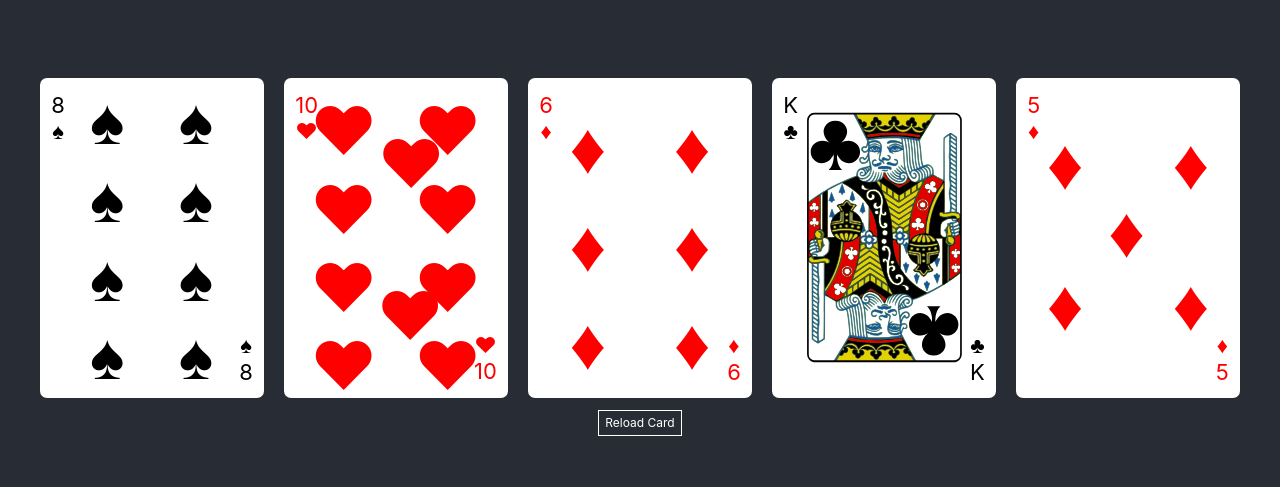
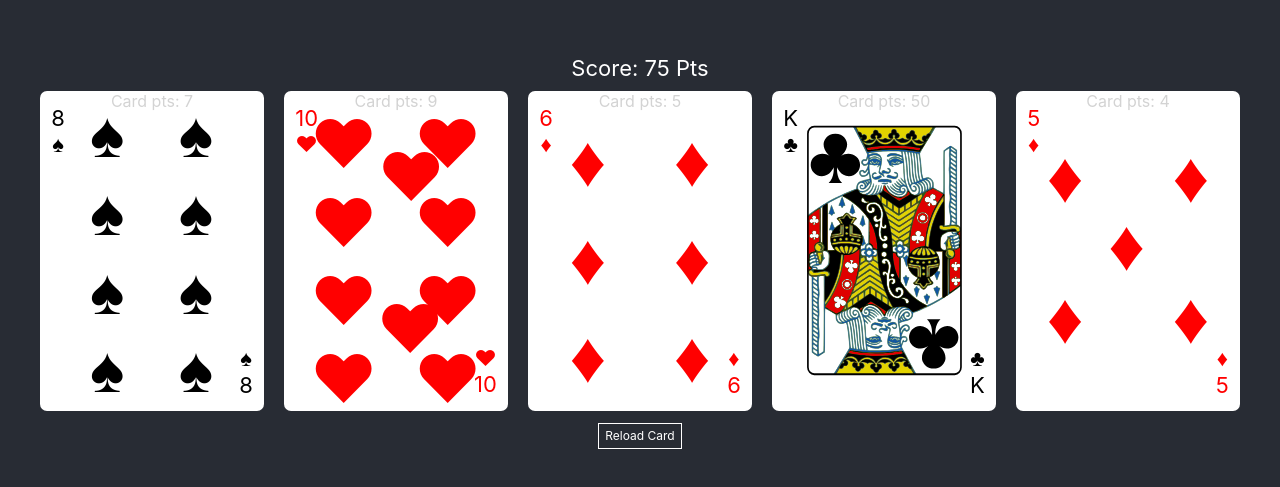
Before and after one commit to rodolphe37/random-playing-card-tuto, a React (Create React App) app: page / in a window 1280 px wide. Shown: the part 147-634 px from the top of the page. Built offline with nearby package versions, Linux system fonts and the light colour scheme.

Commit message:
added step2 - points for each card & added cumul score of all card

```diff
--- a/src/components/Card.js
+++ b/src/components/Card.js
@@ -1,25 +1,65 @@
+import { useEffect, useRef } from "react";
 import BorderCardFigureConditions from "./BorderCardFigureConditions";
 import CenterCardElement from "./CenterCardElement";
 
-const Card = ({ number, color, symbol, name }) => {
+const Card = ({
+  numberArray,
+  color,
+  symbol,
+  name,
+  randomValueArray,
+  scoreArray,
+  cardsNumber,
+}) => {
+  const isMounted = useRef(false);
+
+  useEffect(() => {
+    if (!isMounted) {
+      return;
+    }
+    isMounted.current = true;
+    if (
+      numberArray.id === randomValueArray.id &&
+      scoreArray.length < Number(cardsNumber)
+    ) {
+      scoreArray.push(randomValueArray.score);
+      isMounted.current = false;
+    }
+  }, [isMounted, scoreArray, numberArray, randomValueArray, cardsNumber]);
   return (
     <div className="card-container">
+      <p
+        style={{
+          position: "absolute",
+          width: "14rem",
+          textAlign: "center",
+          color: "lightgrey",
+        }}
+      >
+        Card pts: {randomValueArray.score}
+      </p>
       <div className={`card-content__inner ${name}`}>
         <div className={`card-content-inner__border-top ${color}`}>
           <div className="top-symbol ">
-            <BorderCardFigureConditions number={number} />
+            <BorderCardFigureConditions number={numberArray.number} />
             <span className="top-symbol-sigle">{symbol}</span>
           </div>
           <div />
         </div>
-        <div className={`card-content-inner__center grid-${number} ${color}`}>
-          <CenterCardElement number={number} symbol={symbol} name={name} />
+        <div
+          className={`card-content-inner__center grid-${numberArray.number} ${color}`}
+        >
+          <CenterCardElement
+            number={numberArray.number}
+            symbol={symbol}
+            name={name}
+          />
         </div>
         <div className={`card-content-inner__border-bottom ${color}`}>
           <div />
           <div className="bottom-symbol ">
             <span className="bottom-symbol-sigle">{symbol}</span>
-            <BorderCardFigureConditions number={number} />
+            <BorderCardFigureConditions number={numberArray.number} />
           </div>
         </div>
       </div>
--- a/src/components/CardsWrapper.js
+++ b/src/components/CardsWrapper.js
@@ -1,33 +1,49 @@
 import Card from "./Card";
 import { numbers, colors, symbols } from "../data";
 import useRandomValueFromArray from "../hooks/useRandomValueFromArray";
+import { Fragment, useEffect, useState } from "react";
+import Cumulator from "./Cumulator";
 
 const CardsWrapper = ({ cardsNumber }) => {
   const cardNumbers = cardsNumber;
   const { randomValueFromArray } = useRandomValueFromArray();
+  const [scoreArray] = useState([]);
+
+  useEffect(() => {
+    console.log("scoreArray", scoreArray);
+  }, [scoreArray]);
 
   return (
+    <>
+      <Cumulator scoreArray={scoreArray} />
       <div className="card-wrapper">
         {[...Array(Number(cardNumbers))].map((_numb, index) => {
           index += 1;
           const randomSymbols =
             symbols[Math.floor(Math.random() * symbols.length)];
+          const randomValueArray = randomValueFromArray(numbers);
 
           return (
+            <Fragment key={index}>
               <Card
-            key={index}
+                cardsNumber={cardsNumber}
+                scoreArray={scoreArray}
+                randomValueArray={randomValueArray}
                 name={randomSymbols.name}
-            number={randomValueFromArray(numbers).number}
+                numberArray={randomValueArray}
                 color={
-              randomSymbols.name === "spade" || randomSymbols.name === "club"
+                  randomSymbols.name === "spade" ||
+                  randomSymbols.name === "club"
                     ? `${colors[1].color}`
                     : `${colors[0].color}`
                 }
                 symbol={randomSymbols.symbol}
               />
+            </Fragment>
           );
         })}
       </div>
+    </>
   );
 };
 
--- /dev/null
+++ b/src/components/Cumulator.js
@@ -0,0 +1,19 @@
+import { useEffect, useState } from "react";
+
+const Cumulator = ({ scoreArray }) => {
+  const [scoreFinal, setScoreFinal] = useState(0);
+
+  useEffect(() => {
+    const cumulScore = scoreArray.reduce((accum, item) => accum + item, 0);
+    setScoreFinal(cumulScore);
+    console.log("cumul", cumulScore);
+  }, [setScoreFinal, scoreArray]);
+
+  return (
+    <span style={{ color: "white", fontSize: 22 }}>
+      Score: {scoreFinal} Pts
+    </span>
+  );
+};
+
+export default Cumulator;
--- a/src/data.js
+++ b/src/data.js
@@ -1,54 +1,67 @@
 export const numbers = [
   {
     id: 0,
+    score: 10,
     number: 1,
   },
   {
     id: 1,
+    score: 1,
     number: 2,
   },
   {
     id: 2,
+    score: 2,
     number: 3,
   },
   {
     id: 3,
+    score: 3,
     number: 4,
   },
   {
     id: 4,
+    score: 4,
     number: 5,
   },
   {
     id: 5,
+    score: 5,
     number: 6,
   },
   {
     id: 6,
+    score: 6,
     number: 7,
   },
   {
     id: 7,
+    score: 7,
     number: 8,
   },
   {
     id: 8,
+    score: 8,
     number: 9,
   },
   {
     id: 9,
+    score: 9,
     number: 10,
   },
   {
     id: 10,
+    score: 15,
     number: 11,
   },
   {
     id: 11,
+    score: 25,
     number: 12,
   },
   {
     id: 12,
+    score: 50,
     number: 13,
   },
 ];
```
Lines whose indentation alone changed are shown as unchanged.
